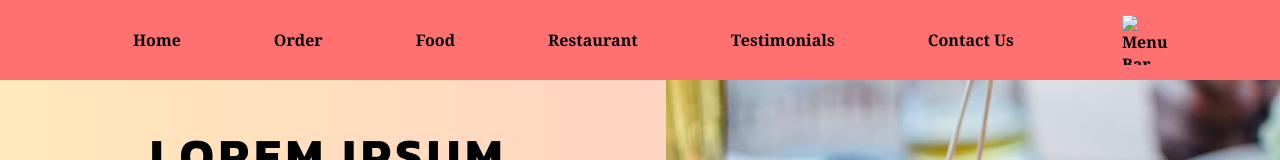
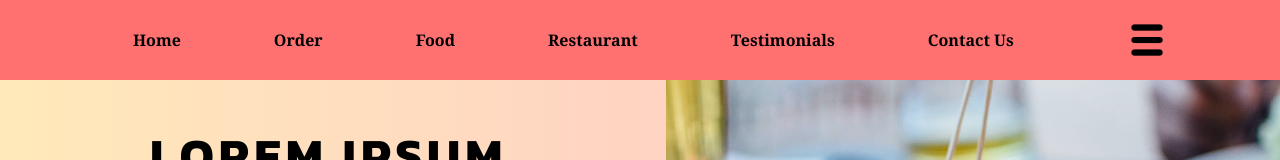
Before and after one commit to srilekhasrilu24/simplotelassignment, a plain HTML site: page index.html in a window 1280 px wide. Shown: the top 160 px of the page. Drawn offline with Linux system fonts and the light colour scheme; files whose address does not match are found by name.

Commit message:
assignment

```diff
--- a/index.html
+++ b/index.html
@@ -20,7 +20,7 @@
                     <li class="item">Testimonials</li>
                     <li class="item">Contact Us</li>
 
-                    <img class="img_bar" src="/project/menu-bar.png" alt="Menu Bar">
+                    <img class="img_bar" src="./menu-bar.png" alt="Menu Bar">
                 </ul>
             </div>
 
```
